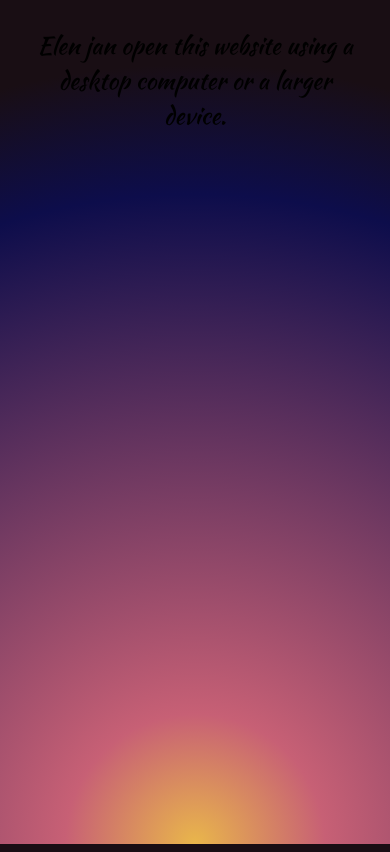
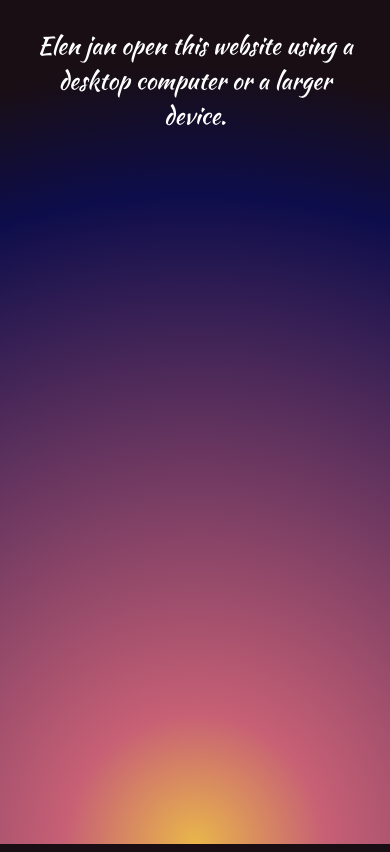
Before and after one commit to Shnorhavor/tsnundd_elen, a plain HTML site: page index.html in a window 390 px wide. Drawn offline with Linux system fonts and the light colour scheme.

Commit message:
Update style.css

```diff
--- a/css/style.css
+++ b/css/style.css
@@ -467,8 +467,10 @@ div#sea {
 
   /* Show message to open website on desktop */
   body::before {
+    padding, auto, 0;
     content: "Elen jan open this website using a desktop computer or a larger device.";
     display: block;
+    color: white;
     text-align: center;
     padding: 20px;
     font-size: 24px;
```
